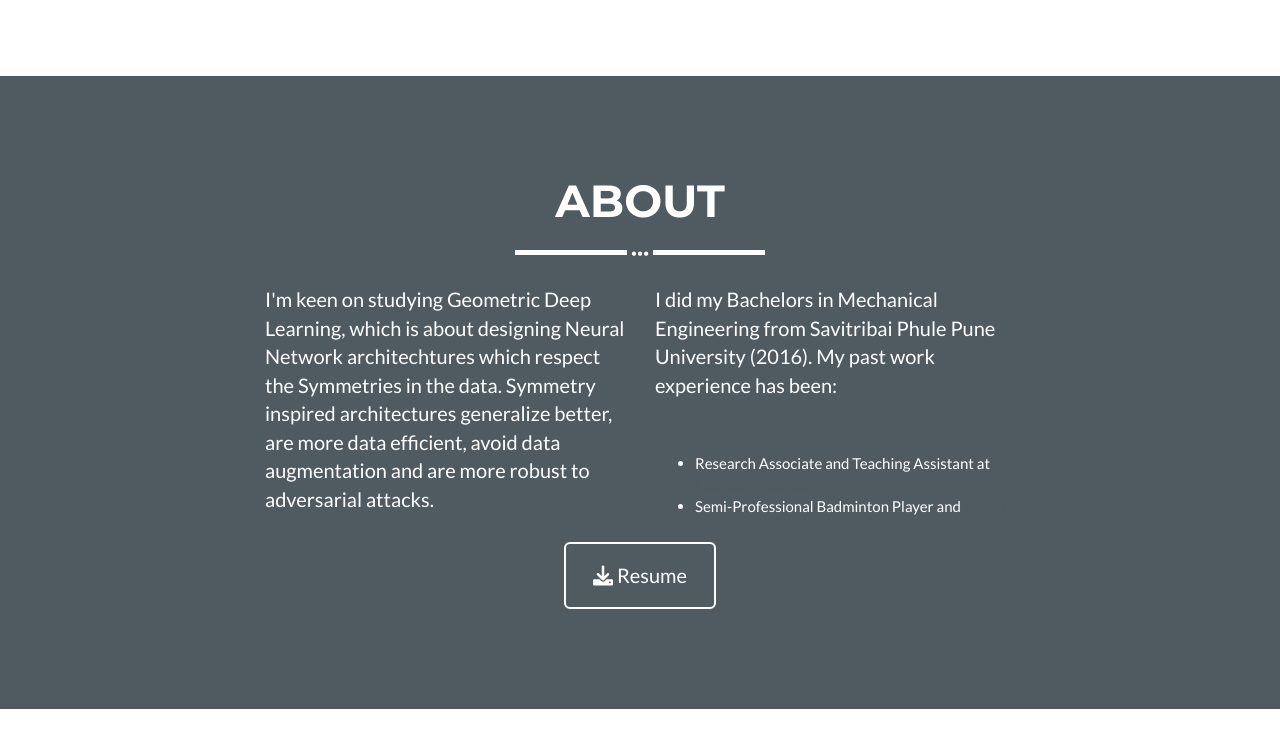
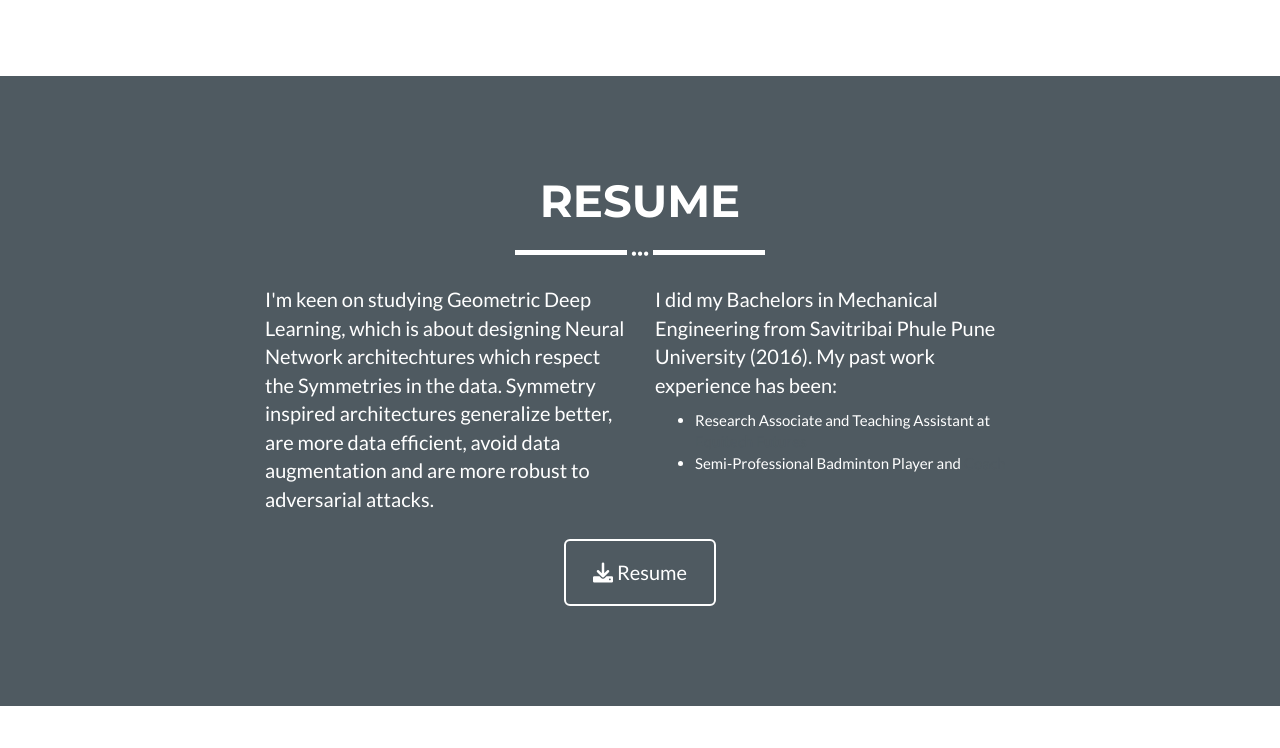
Before and after one commit to kartikchincholikar/kartikchincholikar.github.io, a Jekyll site: the page built from _posts/2014-07-17-Simulations in Statistical Learning Theory.markdown, in a window 1280 px wide and 900 px high, scrolled down 1215 px, cut to the strip 87-835 px from the top of the window. Built offline with Jekyll 4.4.1, drawn with Linux system fonts in a browser that asks for light colours.

Commit message:
update about

```diff
--- a/_includes/about.html
+++ b/_includes/about.html
@@ -3,7 +3,7 @@
   <div class="container">
     <div class="row">
       <div class="col-lg-12 text-center">
-        <h2>About</h2>
+        <h2>Resume</h2>
         <hr class="star-light">
       </div>
     </div>
@@ -14,11 +14,12 @@ Symmetry inspired architectures generalize better, are more data efficient, avoi
       </div>
       <div class="col-lg-4">
         <p>I did my Bachelors in Mechanical Engineering from Savitribai Phule Pune University (2016).
-My past work experience has been:</p> <br><br>
+My past work experience has been:<br>
         <ul>
           <li>Research Associate and Teaching Assistant at <a href="https://www.equitechfutures.com/" target="_blank">Equitech Futures</a></li>
           <li>Semi-Professional Badminton Player and <a href="https://www.youtube.com/@BadmintonSchoolHINDI/featured" target="_blank">Coach</a></li>
         </ul>
+        </p>
       </div>
       <div class="col-lg-8 col-lg-offset-2 text-center">
         <a href="https://github.com/jeromelachaud/freelancer-theme" class="btn btn-lg btn-outline">
```
